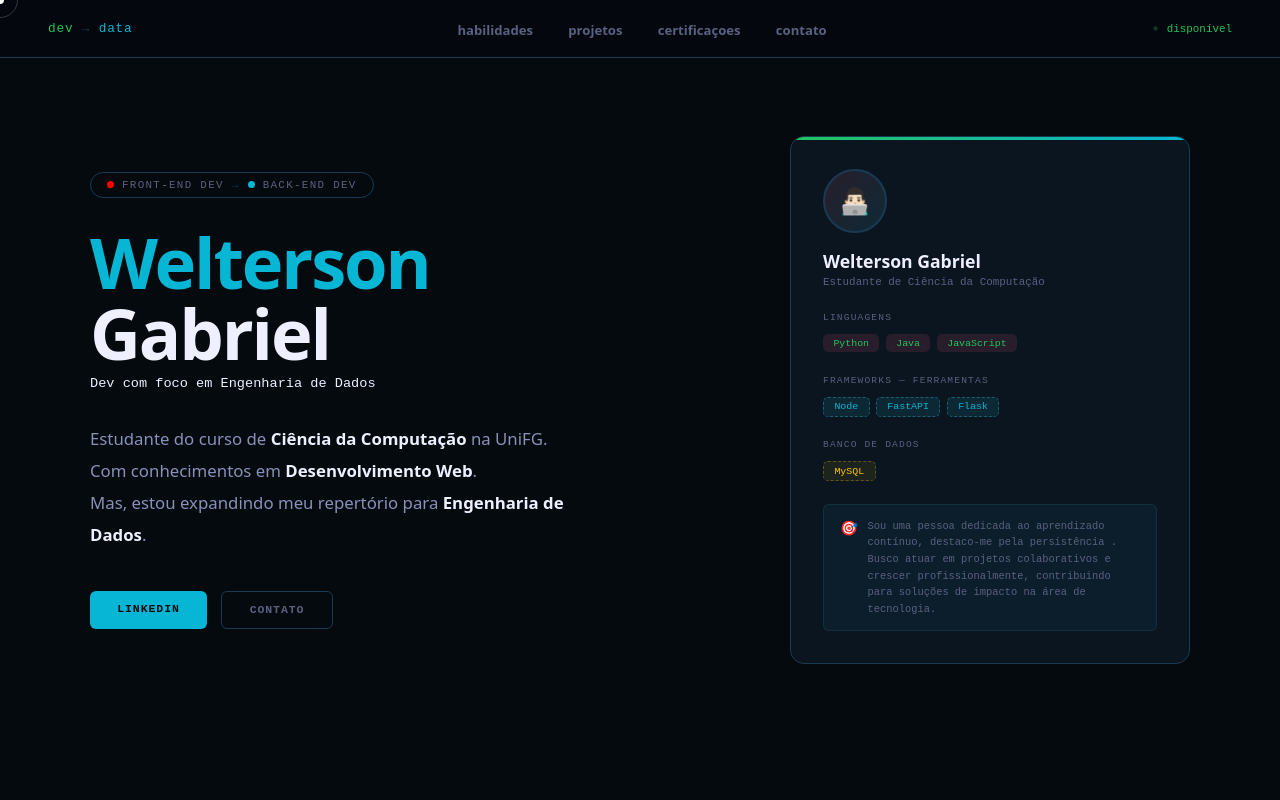
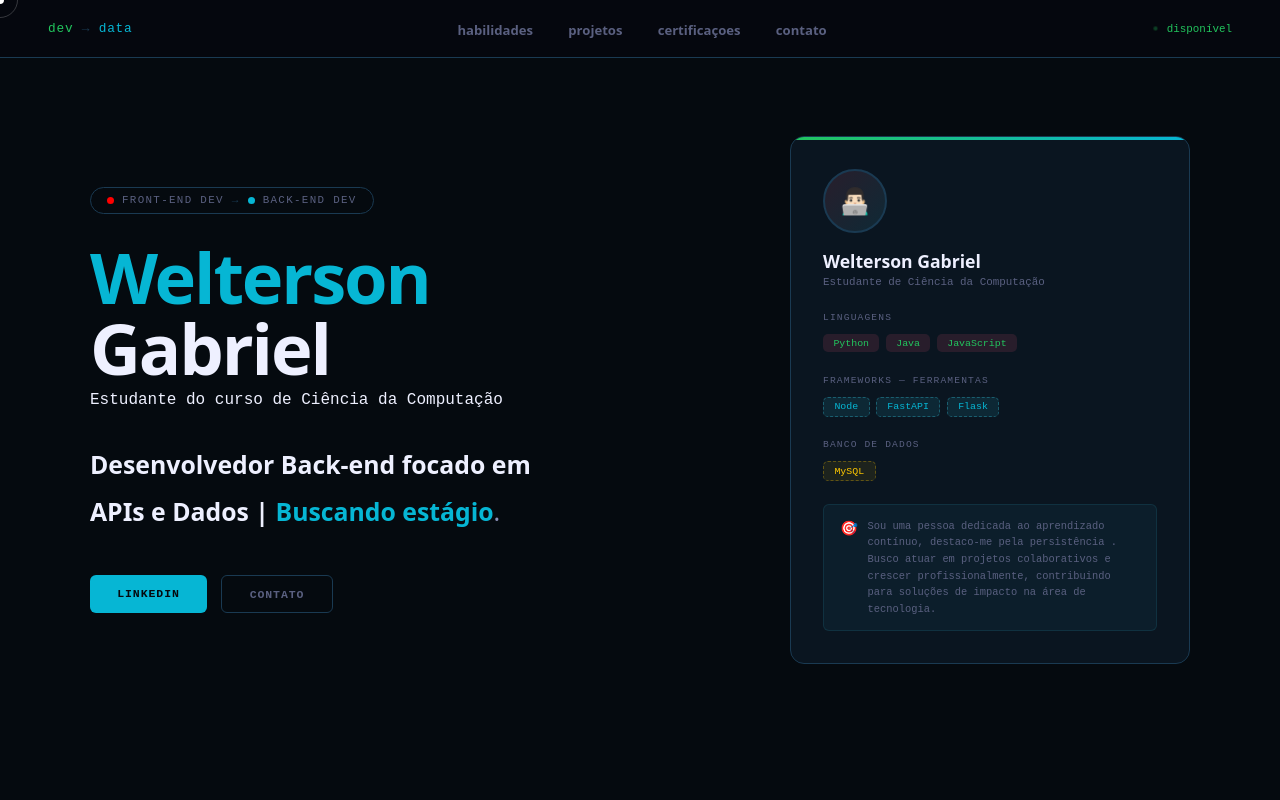
Before and after one commit to weltersongabriel/wg, a plain HTML site: page index.html in a window 1280 px wide. Shown: the top 800 px of the page. Drawn offline with Linux system fonts and the light colour scheme.

Commit message:
subtitulo

```diff
--- a/index.html
+++ b/index.html
@@ -40,12 +40,11 @@
         <span class="grad">Welterson</span><br>Gabriel
       </h1>
       <div class="hero-role">
-        <span class="hl">Dev</span> <span class="hl">com foco em Engenharia de Dados</span>
+        <span class="hl">Estudante do curso de Ciência da Computação</span>
       </div>
 
       <p class="hero-bio">
-        Estudante do curso de <strong>Ciência da Computação </strong> na UniFG.<br> Com conhecimentos em <strong>Desenvolvimento Web</strong>. <br>
-         Mas, estou expandindo meu repertório para <strong>Engenharia de Dados</strong>.
+        <strong>Desenvolvedor Back-end focado em APIs e Dados |</strong> <strong style="color: #06B6D4;">Buscando estágio</strong>.
       </p>
 
       <div class="hero-ctas">
--- a/meu.css
+++ b/meu.css
@@ -88,14 +88,14 @@
     }
 
     .hero-role {
-      font-family:'Space Mono',monospace; font-size:0.85rem;
+      font-family:'Space Mono',monospace; font-size:1.0rem;
       color:var(--muted); margin-bottom:2rem;
       opacity:0; animation:up .5s .38s forwards;
     }
     .hero-role .hl { color:var(--text); }
 
     .hero-bio {
-      font-size:1.05rem; line-height:1.9; color:#8a90b8;
+      font-size:1.55rem; line-height:1.9; color:#8a90b8;
       max-width:500px; margin-bottom:2.5rem;
       opacity:0; animation:up .5s .5s forwards;
     }
@@ -626,7 +626,7 @@
     .reveal.d3{transition-delay:.19s} .reveal.d4{transition-delay:.26s}
     .reveal.d5{transition-delay:.33s} .reveal.d6{transition-delay:.4s}
 
-    @media(max-width:800px){
+    @media(max-width:700px){
       nav { padding:1rem 1.5rem; }
       .nav-links { display:none; }
       #hero { padding:5rem 1.5rem 3rem; }
```
